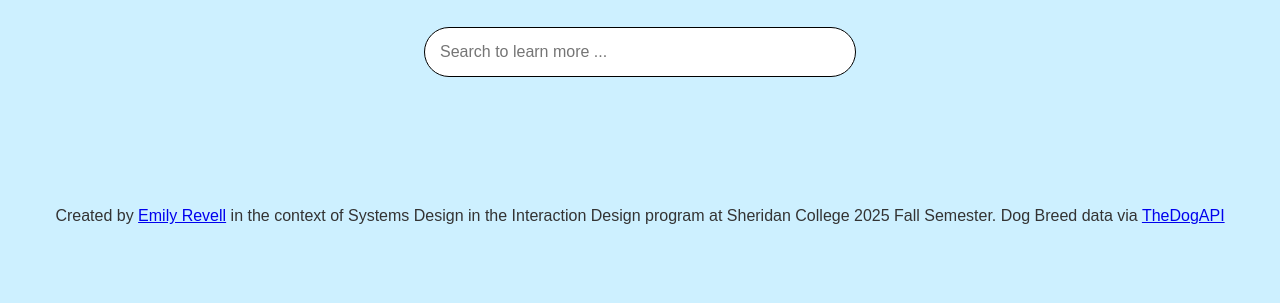
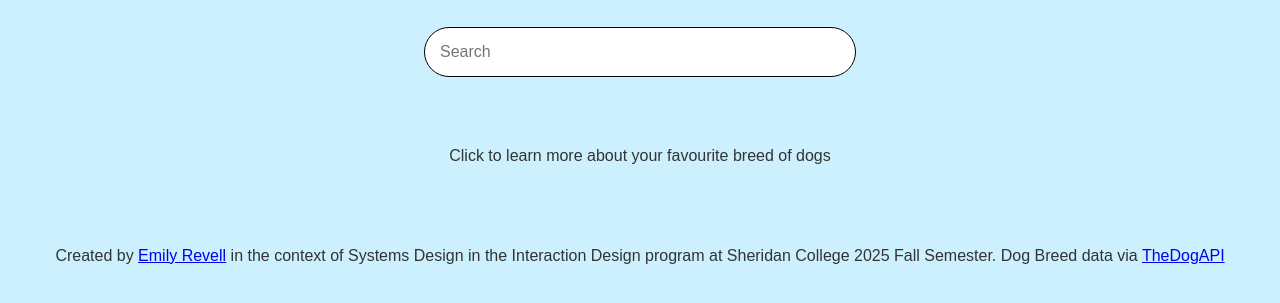
Before and after one commit to RevEm9/Project1_DynamicData, a website: page index.html in a window 1280 px wide. Shown: the part 89-392 px from the top of the page. Drawn offline with Linux system fonts and the light colour scheme; no server answers; a web font is replaced by a local one.

Commit message:
Adjusted breed name letter spacing and added more information to guide the user.

```diff
--- a/index.html
+++ b/index.html
@@ -13,8 +13,9 @@
 <body>
 
   <h1>Pupper Place</h1>
-  <input type="text" id="searchBar" placeholder="Search to learn more ...">
+  <input type="text" id="searchBar" placeholder="Search">
   <div id="alphabet"></div>
+  <h4 id="info">Click to learn more about your favourite breed of dogs</h4>
   <ul id="breedList"></ul>
   <div id="breedModal">
     <div class="modal-content">
--- a/style.css
+++ b/style.css
@@ -25,6 +25,12 @@ h1 {
 h2{
   margin-top: 0px;
 
+}
+
+#info{
+  font-family: "aptos-display", sans-serif;
+  font-weight: 500;
+  font-style: normal;
 }
 
 
@@ -143,6 +149,7 @@ h2{
   font-family: "aptos-display", sans-serif;
   font-weight: 700;
   font-style: normal;
+  letter-spacing: 0.5px;
   font-size: 18px;  /* Increased from 16px */
 }
 
```
